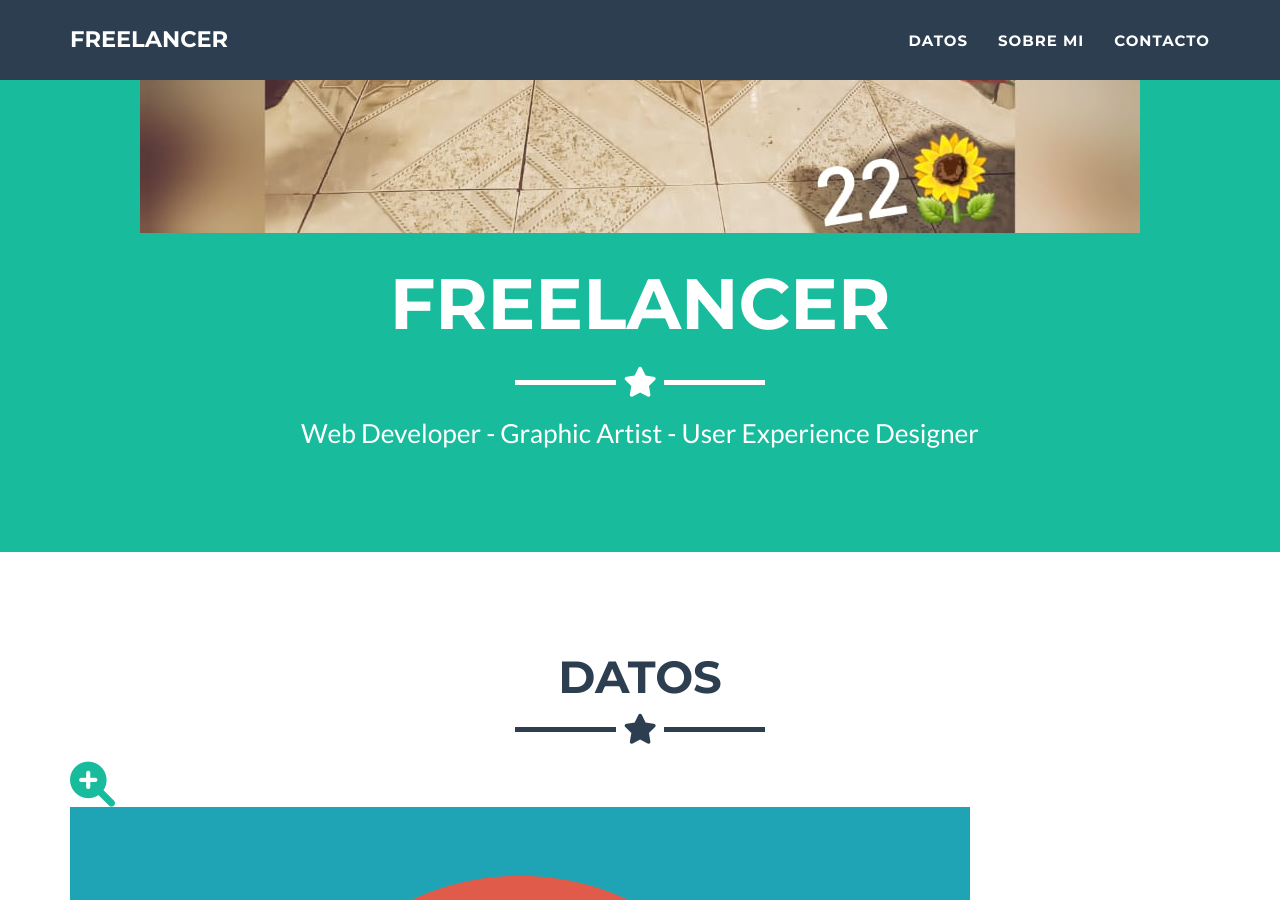
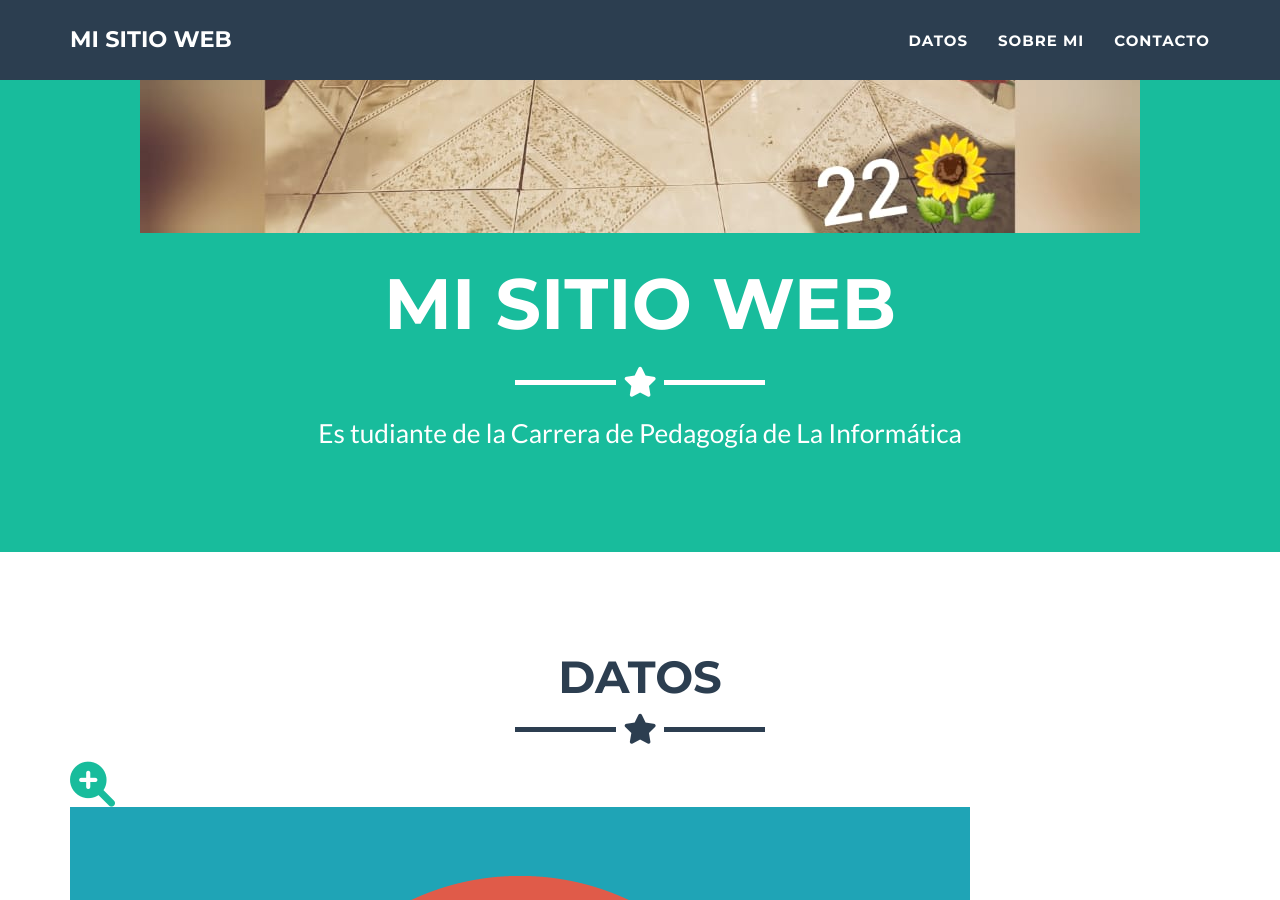
Before and after one commit to mary1816/maria1816.github.io, a Jekyll site: the page built from _posts/2014-07-17-project-2.markdown, in a window 1280 px wide and 900 px high, scrolled down 967 px. Built offline with Jekyll 4.4.1, drawn with Linux system fonts in a browser that asks for light colours.

Commit message:
Update _config.yml

```diff
--- a/_config.yml
+++ b/_config.yml
@@ -1,10 +1,10 @@
 # Site settings
-title: Freelancer
+title: Mi Sitio Web
 email: your-email@domain.com
 url: https://github.com/jeromelachaud/freelancer-theme
 description: "Write an awesome description for your new site here. You can edit this line in _config.yml. It will appear in your document head meta (for Google search results) and in your feed.xml site description."
 keywords: "your keywords, separated by commas"
-skills: "Web Developer - Graphic Artist - User Experience Designer"
+skills: "Es tudiante de la Carrera de Pedagogía de La Informática "
 meta_author: LastName FirstName
 
 # Google webmaster tools
```
